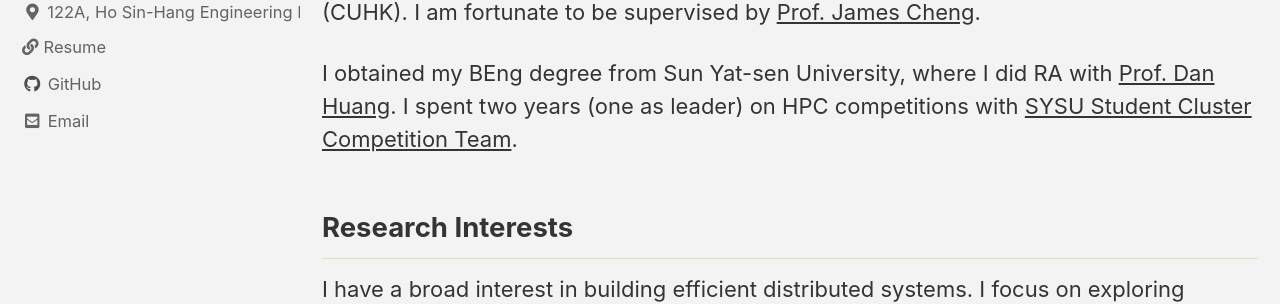
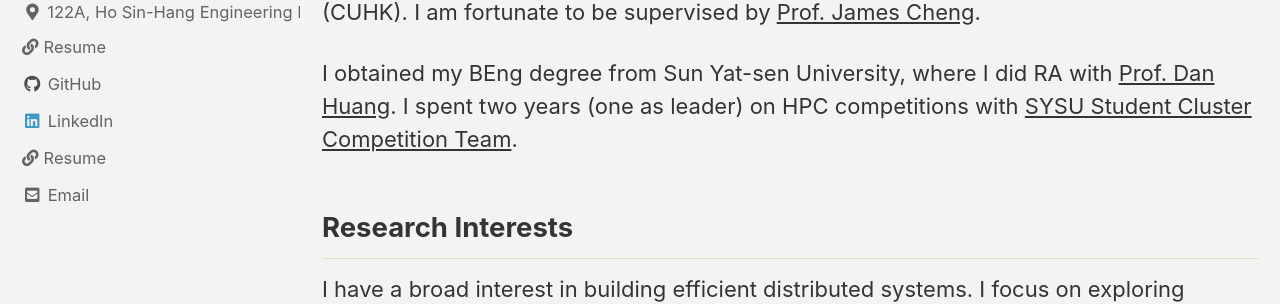
Before and after one commit to Lan-Jing/Lan-Jing.github.io, a Jekyll site: the page built from _pages/home.md, in a window 1280 px wide. Shown: the part 200-504 px from the top of the page. Built offline with Jekyll 4.4.1, drawn with Linux system fonts in a browser that asks for light colours; cached includes are drawn as plain includes.

Commit message:
[Updates] Updates to homepage

```diff
--- a/_config.yml
+++ b/_config.yml
@@ -104,6 +104,11 @@ author:
     - label: "GitHub"
       icon: "fab fa-fw fa-github"
       url: "https://github.com/Lan-Jing"
+    - label: "LinkedIn"
+      icon: "fab fa-fw fa-linkedin"
+      url: "https://www.linkedin.com/in/jing-lan-5387491b9/"
+    - label: "Resume"
+      url: "/assets/Jing Lan.pdf"
 
 # Site Footer
 footer:
```
